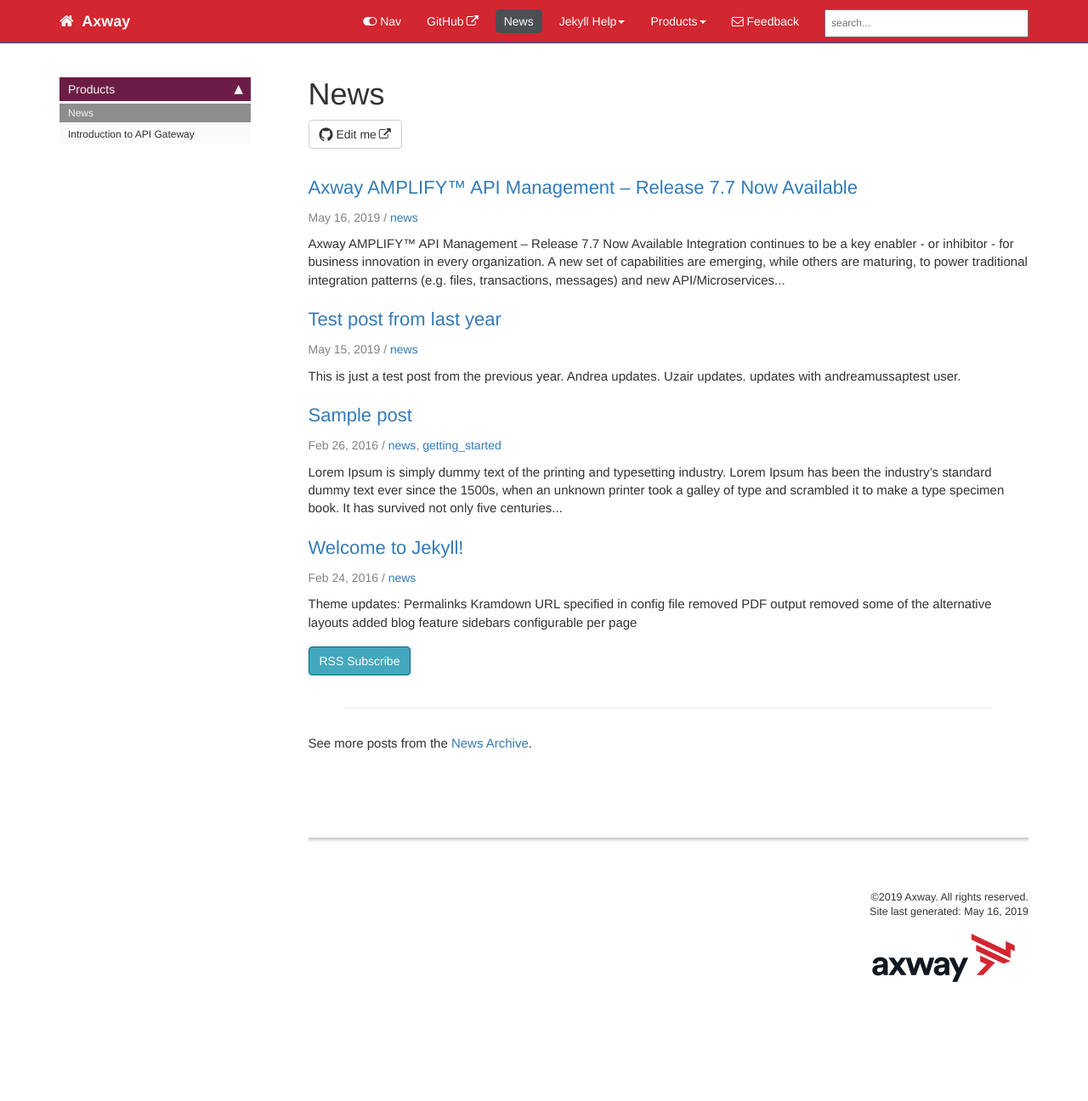
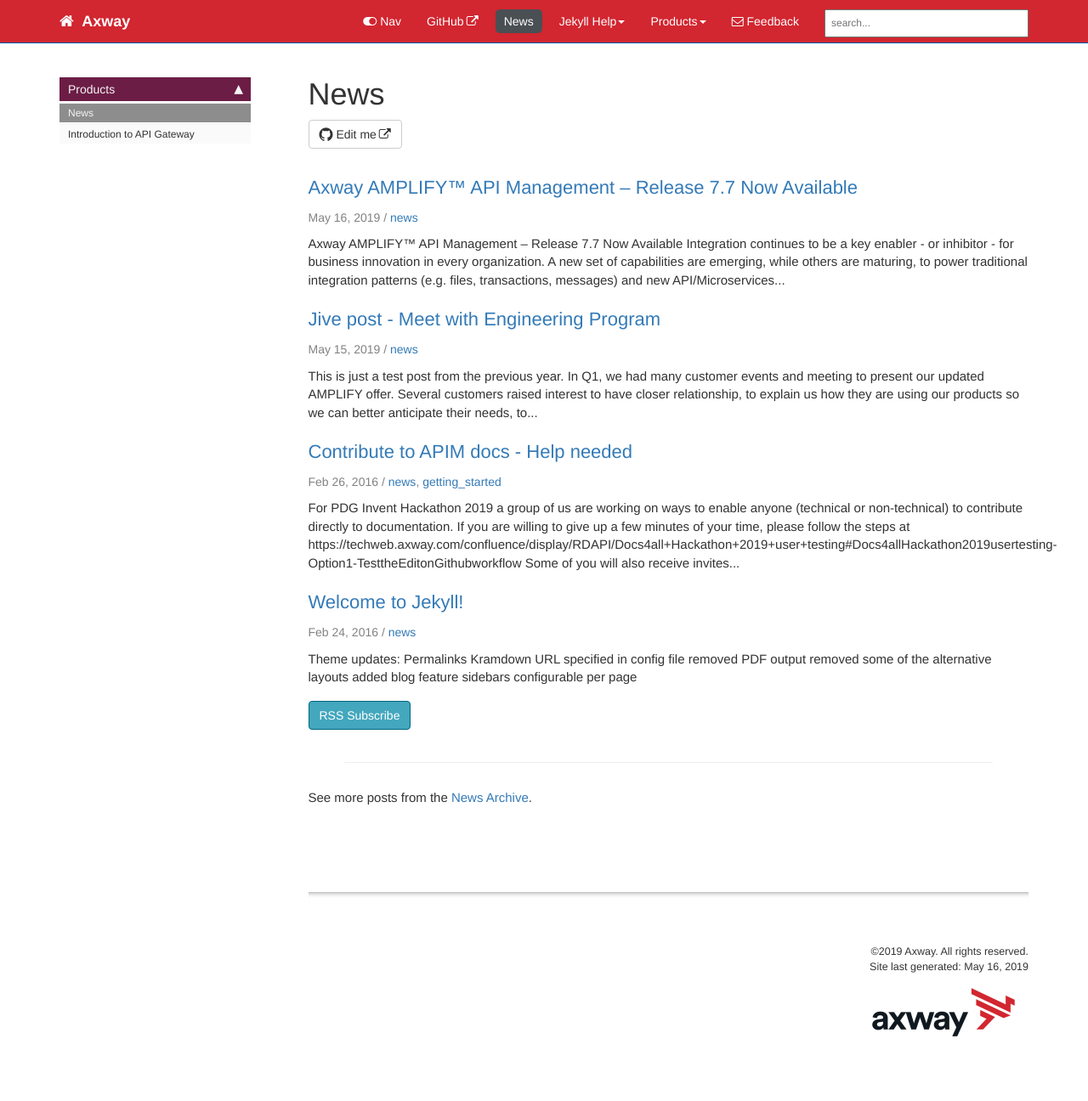
Before and after one commit to andreamussap/Axway_Docs4All_Hackathon, a Jekyll site: the page built from doctheme/pages/news/news.html, in a window 1280 px wide. Shown: the whole page at 85% size. Built offline with Jekyll 4.4.1, drawn with Linux system fonts in a browser that asks for light colours; nearby versions of some CDN libraries; comment, search, counter and statistics services are not loaded; before the commit the page ends 1232 px from its top, so only the background shows below that.

Commit message:
update title of two posts

```diff
--- a/doctheme/_posts/2015-04-12-test-post-last-year.md
+++ b/doctheme/_posts/2015-04-12-test-post-last-year.md
@@ -1,5 +1,5 @@
 ---
-title: Test post from last year
+title: Jive post - Meet with Engineering Program
 date: 2019-05-15T14:12:20.701Z
 permalink: test-post-last-year.html
 tags: [news]
@@ -8,8 +8,14 @@
 
 {% include links.html %}
 
-Andrea updates.
+In Q1, we had many customer events and meeting to present our updated AMPLIFY offer. Several customers raised interest to have closer relationship, to explain us how they are using our products so we can better anticipate their needs, to better understand how we work. 2 examples among others: Banco ITAU on API, Mercadona on Automator.
 
-Uzair updates.
+Such kind of exchanges will generate great benefits on both side.
 
-updates with **andreamussaptest** user.
+
+We decided to launch an official "Meet with Engineering" Program, inviting customers to visit our engineering office, share their usage of our products, their challenges and directions. On our side we will share insight on our development processes, how we manage subjects like quality or security.
+
+Depending on product used, customer will have to select a different location to visit.
+
+
+More details in attached document (sample agenda, product and contact for each location).
--- a/doctheme/_posts/2016-02-26-sample-post-jekyll.md
+++ b/doctheme/_posts/2016-02-26-sample-post-jekyll.md
@@ -1,17 +1,21 @@
 ---
-title:  "Sample post"
+title:  Contribute to APIM docs - Help needed
 published: true
 permalink: samplepost.html
 summary: "This is some summary frontmatter for my sample post."
 tags: [news, getting_started]
 ---
 
-Lorem Ipsum is simply dummy text of the printing and typesetting industry. Lorem Ipsum has been the industry's standard dummy text ever since the 1500s, when an unknown printer took a galley of type and scrambled it to make a type specimen book. It has survived not only five centuries
+For PDG Invent Hackathon 2019 a group of us are working on ways to enable anyone (technical or non-technical) to contribute directly to documentation.
 
-## Heading
+If you are willing to give up a few minutes of your time, please follow the steps at https://techweb.axway.com/confluence/display/RDAPI/Docs4all+Hackathon+2019+user+testing#Docs4allHackathon2019usertesting-Option1-TesttheEditonGithubworkflow
 
-but also the leap into electronic typesetting, remaining essentially unchanged. It was popularised in the 1960s with the release of Letraset sheets containing Lorem Ipsum passages, and more recently with desktop publishing software like Aldus PageMaker including versions of Lorem Ipsum.
+Some of you will also receive invites shortly from netlify.com inviting you to create a user on http://hopeful-jennings-7da6b5.netlify.com. If you get this invite please follow the steps for https://techweb.axway.com/confluence/display/RDAPI/Docs4all+Hackathon+2019+user+testing#Docs4allHackathon2019usertesting-Option2-TesttheNetlifyCMSworkflow(Inviteonly) .
 
-Lorem Ipsum is simply dummy text of the printing and typesetting industry. Lorem Ipsum has been the industry's standard dummy text ever since the 1500s, when an unknown printer took a galley of type and scrambled it to make a type specimen book. It has survived not only five centuries
+
+Please don’t forget to complete the NPS survey at the end of each workflow! We’ll take a snapshot of NPS from the surveys at 8 am Dublin time on Friday 17th May, but you can continue to try out the flows after this time.
+
+
+Thanks in advance for your help!
 
 {% include links.html %}
```
